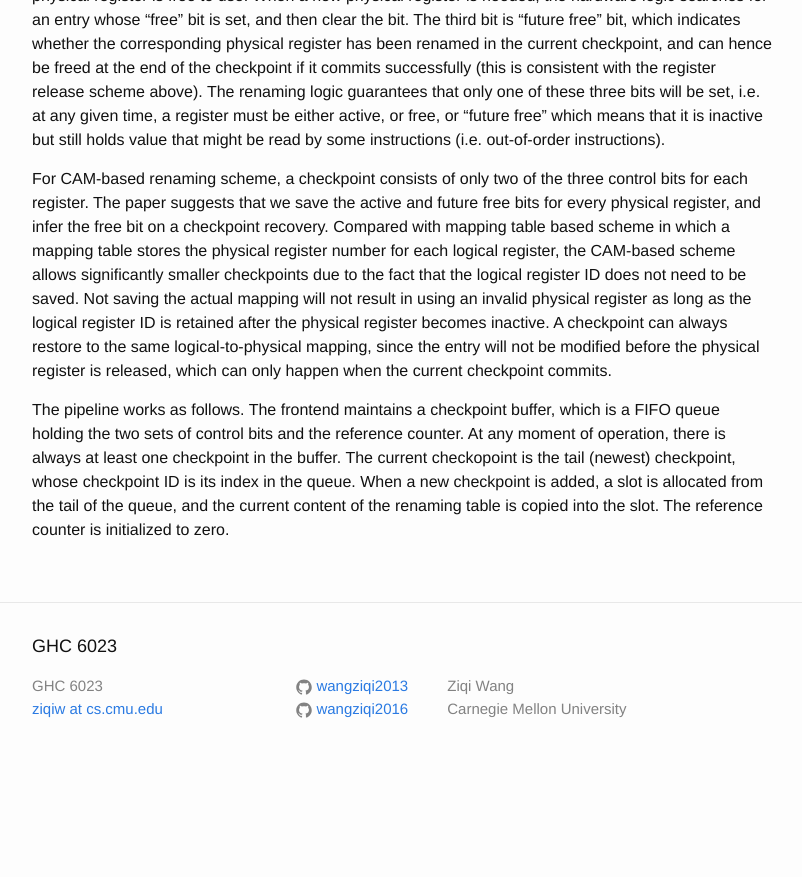
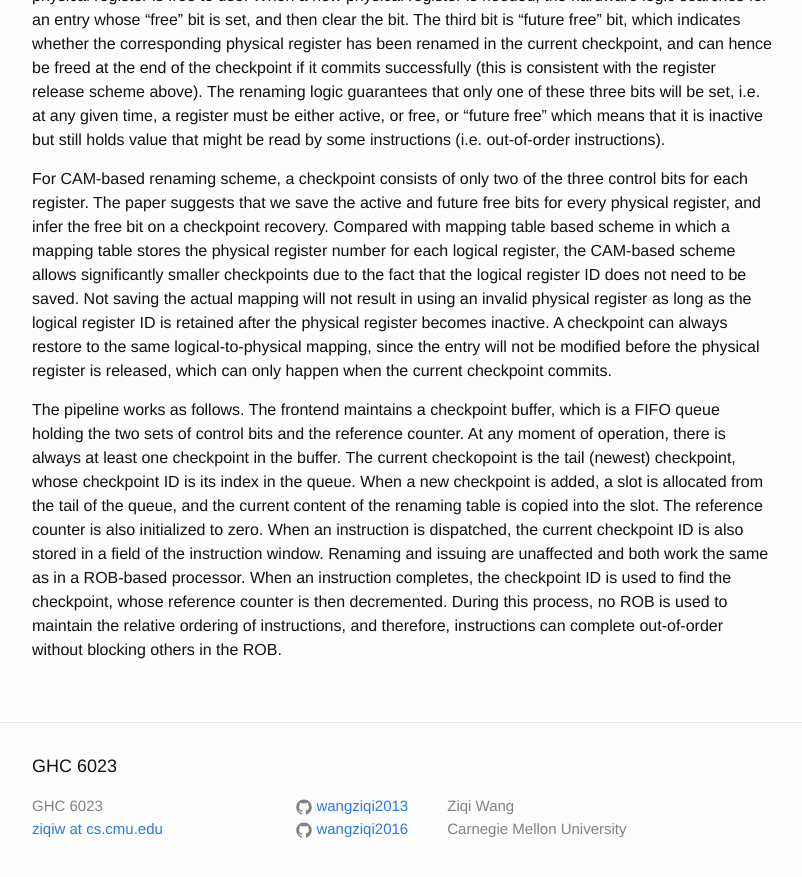
Before and after one commit to wangziqi2013/wangziqi2013.github.io, a Jekyll site: the page built from _posts/2019-09-11-ooo-commit-processors.markdown, in a window 1280 px wide and 900 px high, scrolled down 1183 px. Shown: the top 877 px of the window, without its empty margins (238-1040 px from the left). Built offline with Jekyll 4.4.1, drawn with Linux system fonts in a browser that asks for light colours; before the commit the page ends 1963 px from its top, so only the background shows below that.

Commit message:
Finish exec

```diff
--- a/_posts/2019-09-11-ooo-commit-processors.markdown
+++ b/_posts/2019-09-11-ooo-commit-processors.markdown
@@ -62,4 +62,8 @@ The pipeline works as follows. The frontend maintains a checkpoint buffer, which
 control bits and the reference counter. At any moment of operation, there is always at least one checkpoint in the buffer.
 The current checkopoint is the tail (newest) checkpoint, whose checkpoint ID is its index in the queue. When a new
 checkpoint is added, a slot is allocated from the tail of the queue, and the current content of the renaming table is
-copied into the slot. The reference counter is initialized to zero.
+copied into the slot. The reference counter is also initialized to zero. When an instruction is dispatched, the current
+checkpoint ID is also stored in a field of the instruction window. Renaming and issuing are unaffected and both work the
+same as in a ROB-based processor. When an instruction completes, the checkpoint ID is used to find the checkpoint, whose
+reference counter is then decremented. During this process, no ROB is used to maintain the relative ordering of instructions,
+and therefore, instructions can complete out-of-order without blocking others in the ROB.
```
